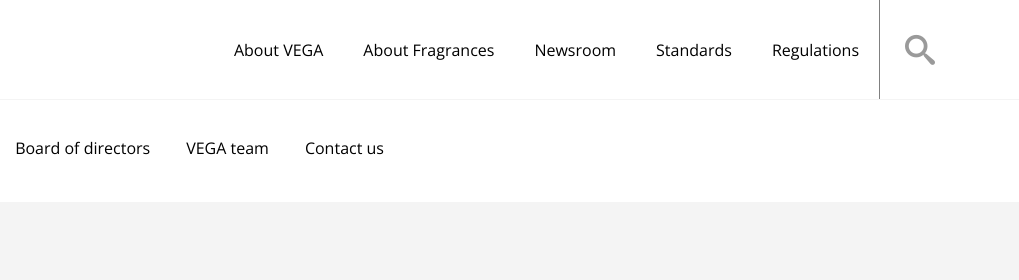
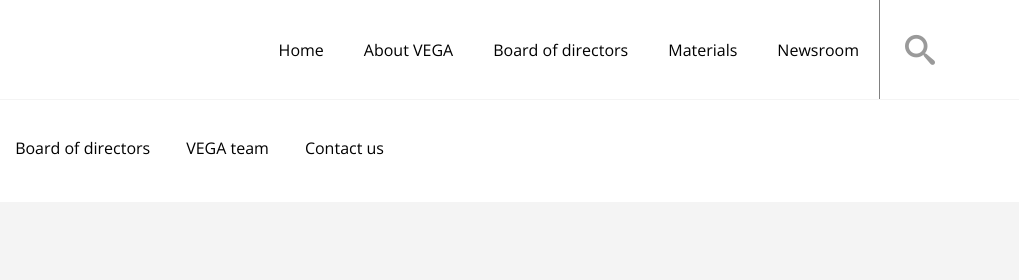
Before and after one commit to moonbyt3/vega-it-website, a plain HTML site: page about.html in a window 1280 px wide. Shown: the top 280 px of the page, 261-1280 px from the left. Drawn offline with nearby package versions, Linux system fonts and the light colour scheme; some packages are replaced by stand-ins of ours.

Commit message:
header links updated

```diff
--- a/about.html
+++ b/about.html
@@ -23,11 +23,11 @@
 
 		<nav class="navigation" >
 			<ul id="navigation" class="navigation-big clearfix">
+                <li><a class="button-nav" href="about.html">Home</a></li>
 				<li><a class="button-nav" href="about.html">About VEGA</a></li>
-				<li><a class="button-nav" href="javascript:;" style="cursor: not-allowed">About Fragrances</a></li>
+				<li><a class="button-nav" href="board.html">Board of directors</a></li>
+				<li><a class="button-nav" href="materials.html">Materials</a></li>
 				<li><a class="button-nav" href="javascript:;" style="cursor: not-allowed">Newsroom</a></li>
-				<li><a class="button-nav" href="materials.html">Standards</a></li>
-				<li><a class="button-nav" href="javascript:;" style="cursor: not-allowed">Regulations</a></li>
 			</ul>
 		</nav>
 
```
Also changed, not shown: board.html (+3 -3 lines), index.html (+2 -3 lines), materials.html (+3 -3 lines).
